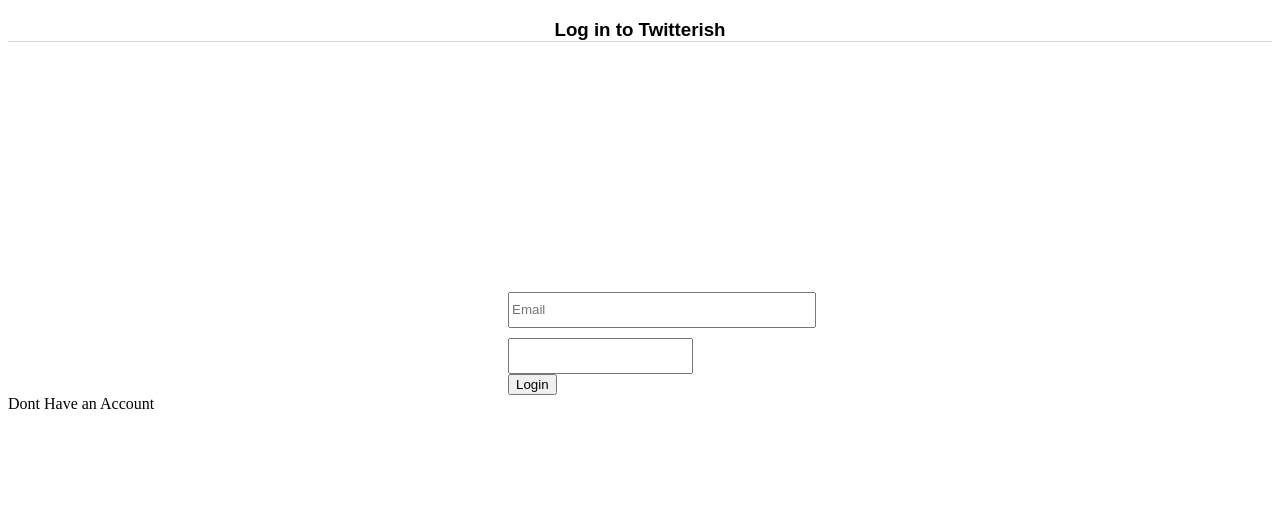
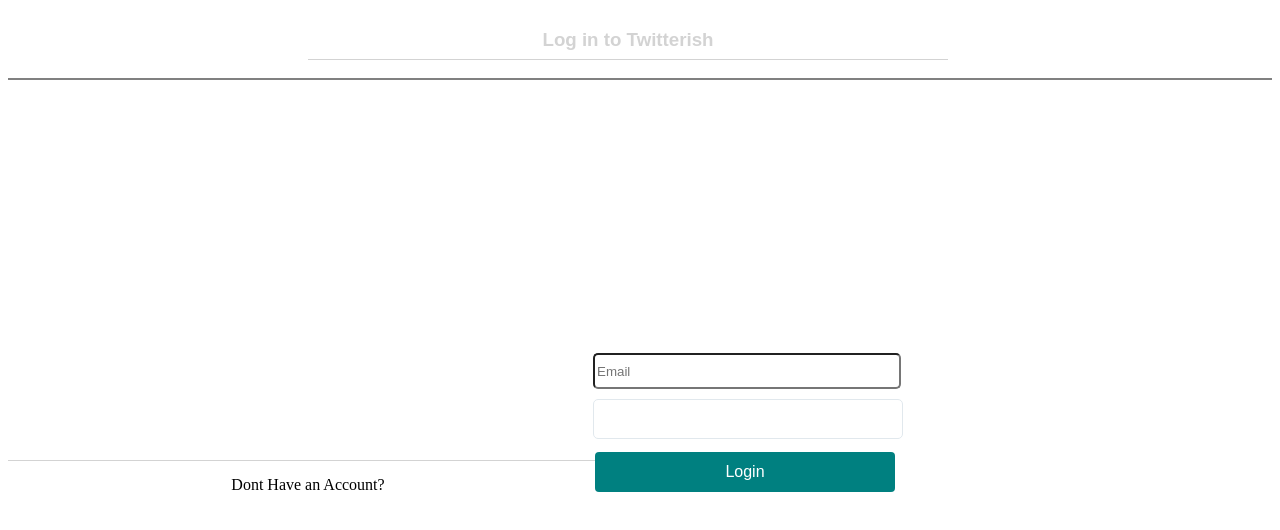
Before and after one commit to Terrionna/twitter_clone, a website: page public/html/login.html in a window 1280 px wide. Drawn offline with Linux system fonts and the light colour scheme; files that its build step writes are made by us from their sources.

Commit message:
added color to login button, made input fields more centered, still cant figure out how to move the bottom or where my link is

```diff
--- a/public/css/login.css
+++ b/public/css/login.css
@@ -2,23 +2,68 @@
   text-align: center;
   border-bottom: 1px solid lightgrey;
   font-family: sans-serif;
+  width: 600px;
+  height: 20px;
+  padding: 10px 20px;
+  margin-left: 300px;
+  color: lightgrey;
 }
-#login-field {
+#login-field {}
+.boxed {
+  border: 0.5px solid grey;
+  margin-bottom: 30%;
+}
 
-
-}
 .input-container {
-  margin-left: 500px;
+  position: fixed;
+  top: 50%;
+  left: 50%;
+  margin-top: -50px;
+  margin-left: -50px;
 }
 input {
   display: block;
+  margin: 3px;
+  width: 300px;
+  height: 400px;
+  margin-right: 500px;
+
 }
 #email-field {
   height: 30px;
   width: 300px;
-  margin-top: 250px;
+border-radius: 5px;
 }
 #password-field {
+  color: teal;
   margin-top: 10px;
   height: 30px;
+  width: 300px;
+  border-radius: 5px;
+  border: 1px solid #e1e8ed;
+  border-radius: 5px;
+
+  padding: 4px;
 }
+#footer-text {
+   width: 570px;
+   height: 14px;
+   padding: 15px;
+   border-top:1px solid lightgrey;
+   text-align: center;
+}
+button {
+ display: inline-block;
+ width: 300px;
+ font-size: 16px;
+ padding: 11px 20px;
+ color: white;
+ background-color: teal;
+ border: none;
+ margin-top: 10px;
+ position: relative;
+ left: 5px;
+ line-height: normal;
+ box-sizing: border-box;
+ border-radius: 4px;
+}
--- a/public/html/login.html
+++ b/public/html/login.html
@@ -9,21 +9,24 @@
 </head>
 <body>
 <div>
+
   <header>
       <h3 id= "login-to-twitter">Log in to Twitterish</h3>
   </header>
 </div>
   <main>
-<div>
+<div class="boxed">
     <form class= "input-container" action="login" method="GET" id= "login-field">
      <input type="email" name='email' placeholder="Email" id= "email-field">
      <input type="password" name='password' id= "password-field">
      <button type="submit">Login</button>
-  </form>
 </div>
+
   </main>
   <footer>
-    Dont Have an Account<a href="/signup" Signup></a>
+  <p id= "footer-text">  Dont Have an Account?<a href="/signup" Signup></a></p>
   </footer>
+  </form>
+
 </body>
 </html>
```
